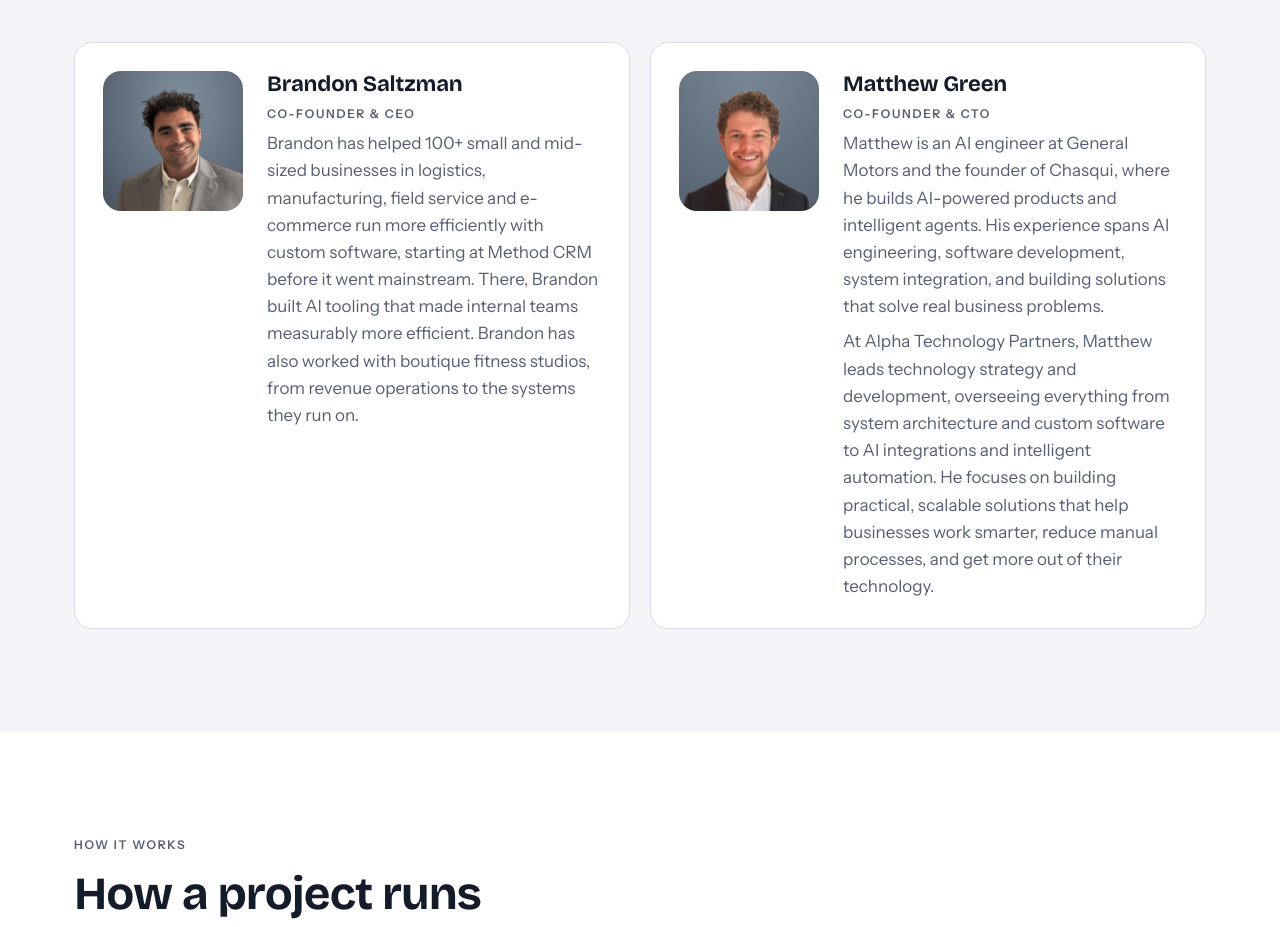
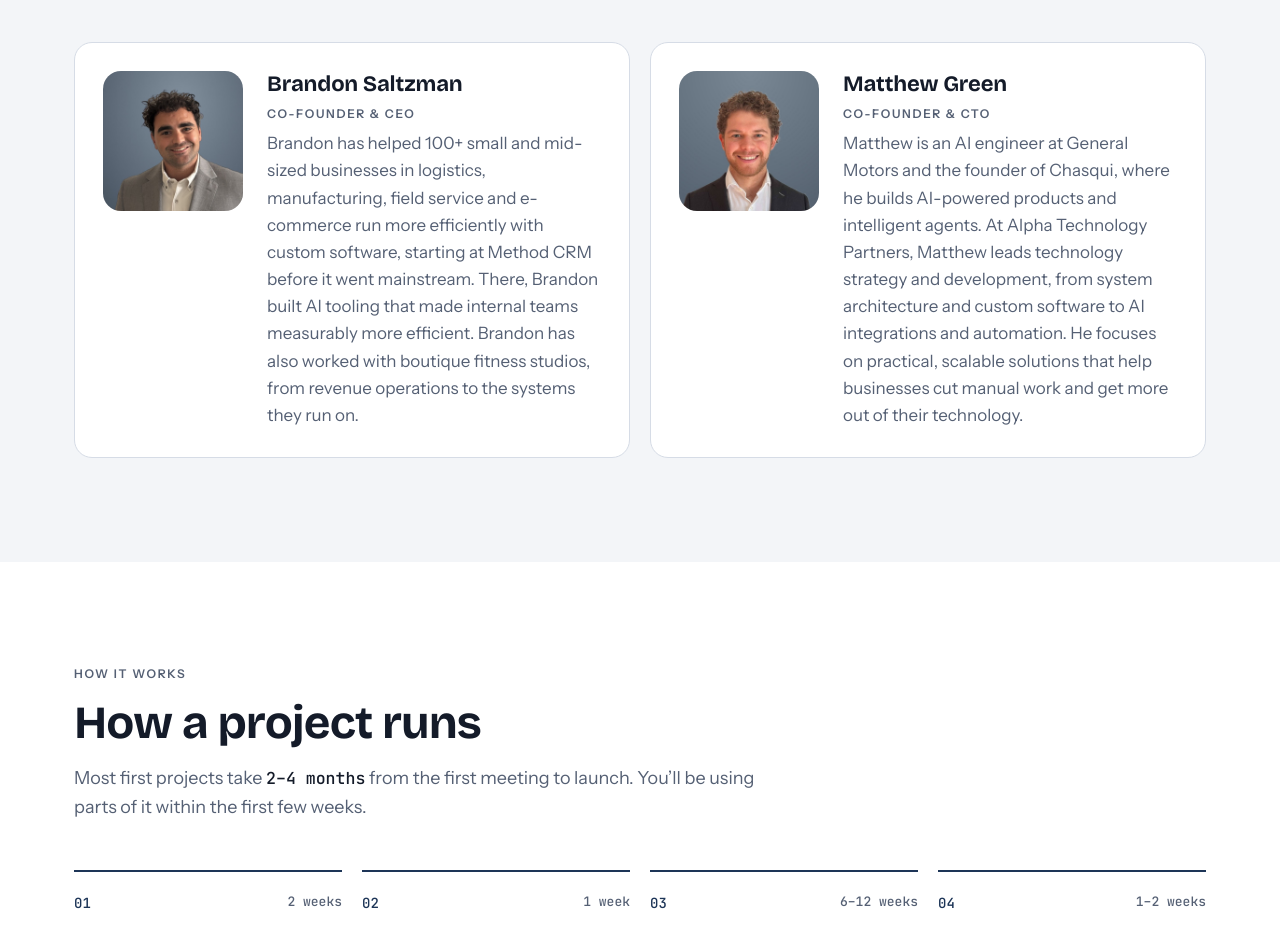
Before and after one commit to alpha-technology-partners/website, a Next.js app: page / in a window 1280 px wide. Shown: the part 5860-6787 px from the top of the page. Built offline with nearby package versions, Linux system fonts and the light colour scheme.

Commit message:
Condense Matthew's bio to match Brandon's length
Co-Authored-By: Claude Opus 5.5 <noreply@anthropic.com>
Claude-Session: https://claude.ai/code/session_01BhF1sU6sqg5nV1qdqfpETm

```diff
--- a/app/page.tsx
+++ b/app/page.tsx
@@ -135,8 +135,7 @@ const team = [
     role: "Co-founder & CTO",
     photo: "/team/matthew-green.jpg",
     bio: [
-      "Matthew is an AI engineer at General Motors and the founder of Chasqui, where he builds AI-powered products and intelligent agents. His experience spans AI engineering, software development, system integration, and building solutions that solve real business problems.",
-      "At Alpha Technology Partners, Matthew leads technology strategy and development, overseeing everything from system architecture and custom software to AI integrations and intelligent automation. He focuses on building practical, scalable solutions that help businesses work smarter, reduce manual processes, and get more out of their technology.",
+      "Matthew is an AI engineer at General Motors and the founder of Chasqui, where he builds AI-powered products and intelligent agents. At Alpha Technology Partners, Matthew leads technology strategy and development, from system architecture and custom software to AI integrations and automation. He focuses on practical, scalable solutions that help businesses cut manual work and get more out of their technology.",
     ],
   },
 ];
```
